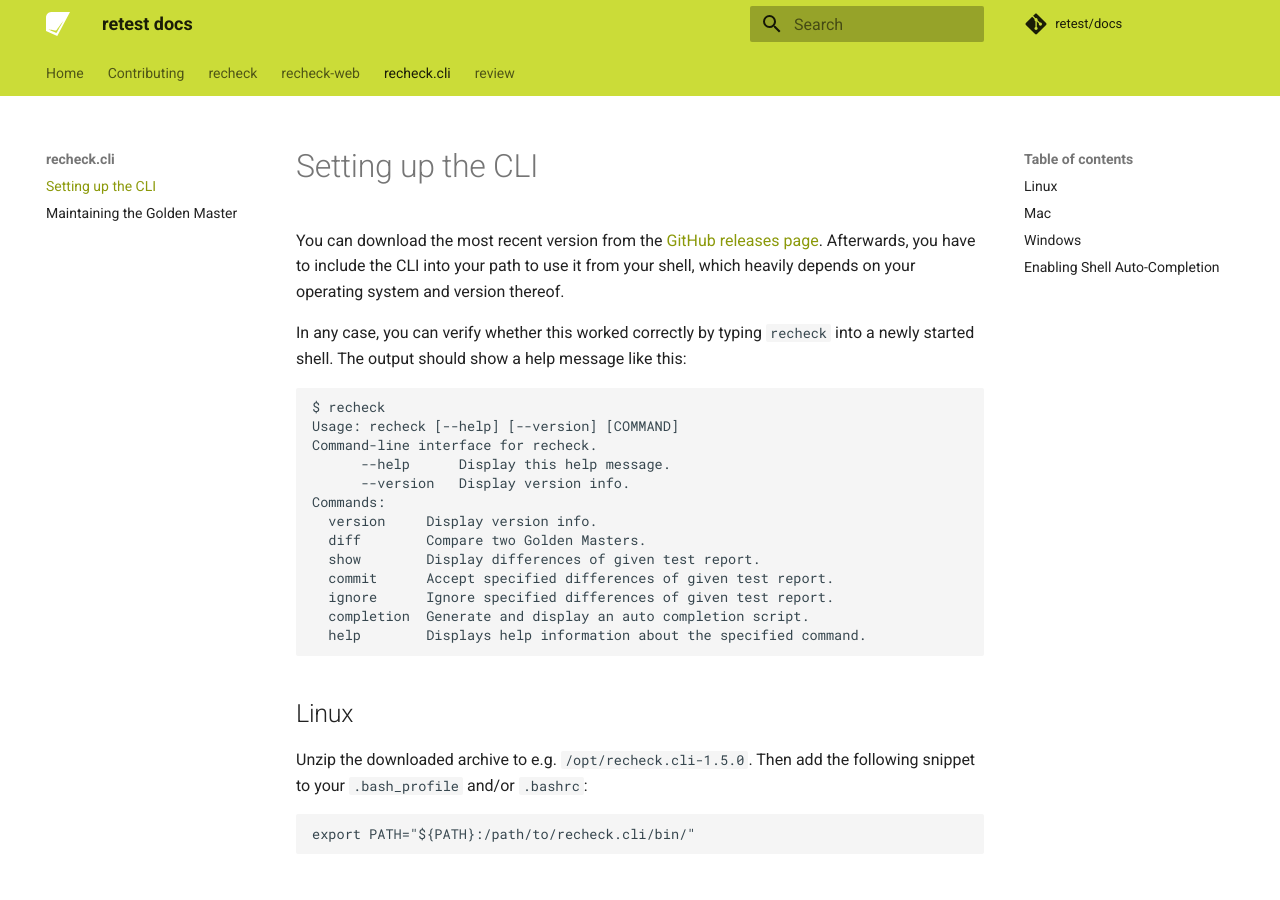
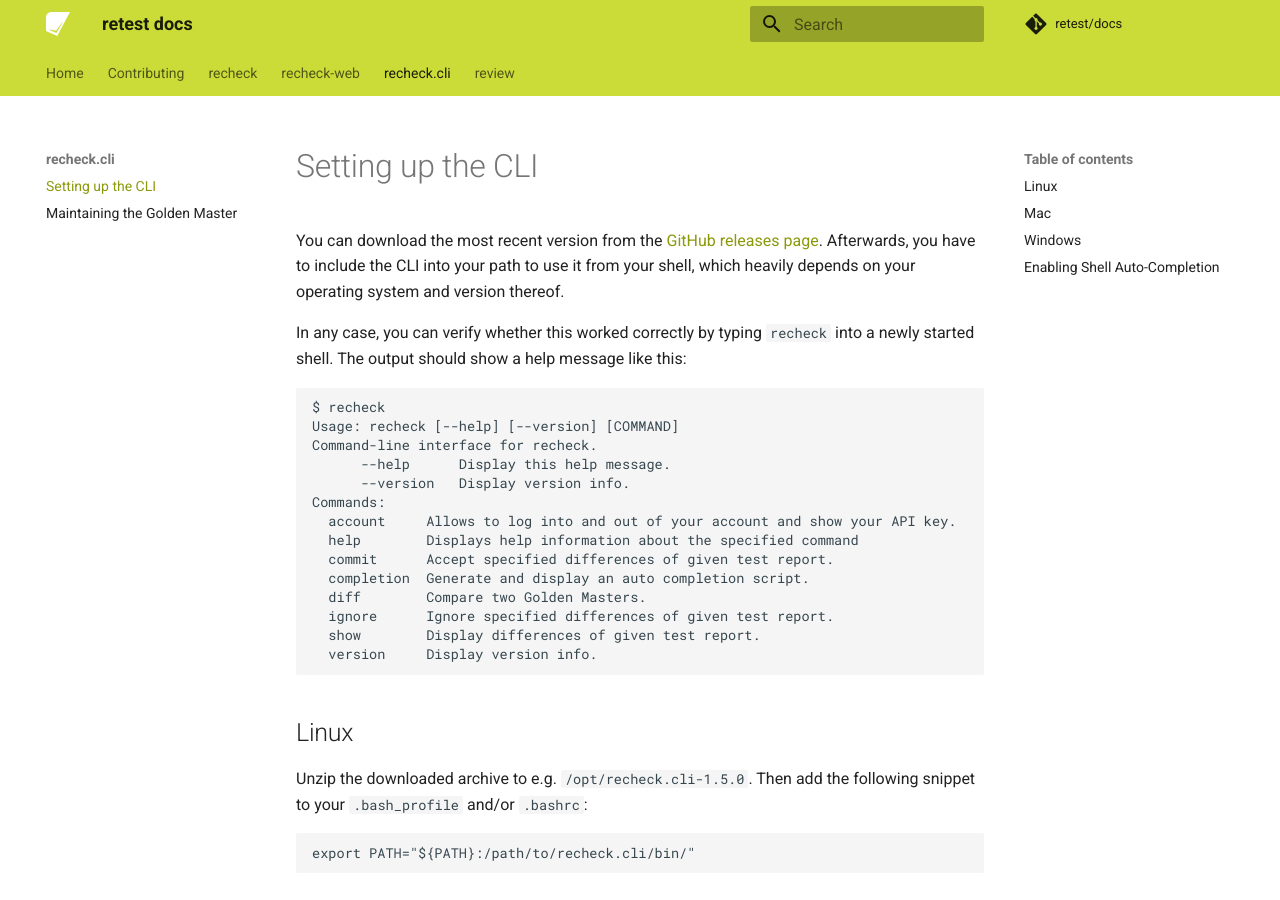
Before and after one commit to retest/docs, an MkDocs documentation site: the page built from docs/recheck.cli/setup.md, in a window 1280 px wide and 900 px high. Built offline with MkDocs 1.6.1 and Material for MkDocs 9.7.7, drawn with Linux system fonts in a browser that asks for light colours; comment, search, counter and statistics services are not loaded.

Commit message:
Add account command to usage display

````diff
--- a/docs/recheck.cli/setup.md
+++ b/docs/recheck.cli/setup.md
@@ -11,13 +11,14 @@
       --help      Display this help message.
       --version   Display version info.
 Commands:
+  account     Allows to log into and out of your account and show your API key.
+  help        Displays help information about the specified command
+  commit      Accept specified differences of given test report.
+  completion  Generate and display an auto completion script.
+  diff        Compare two Golden Masters.
+  ignore      Ignore specified differences of given test report.
+  show        Display differences of given test report.
   version     Display version info.
-  diff        Compare two Golden Masters.
-  show        Display differences of given test report.
-  commit      Accept specified differences of given test report.
-  ignore      Ignore specified differences of given test report.
-  completion  Generate and display an auto completion script.
-  help        Displays help information about the specified command.
 ```
 
 ## Linux
````
Also changed, not shown: docs/recheck.cli/maintain-golden-master.md (+7 -6 lines).
